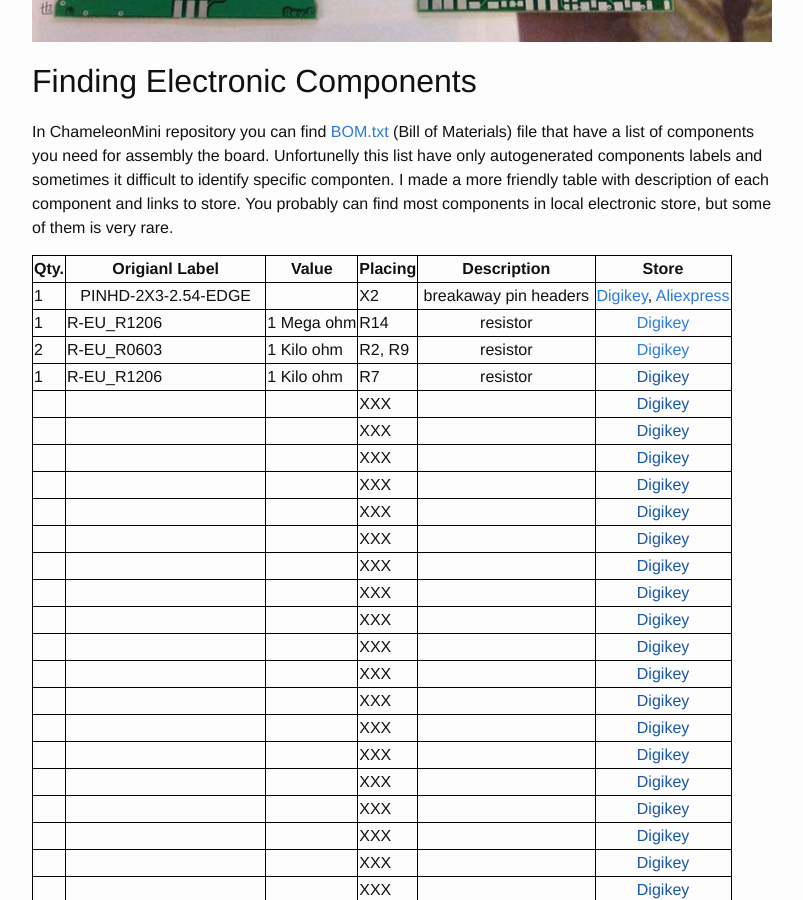
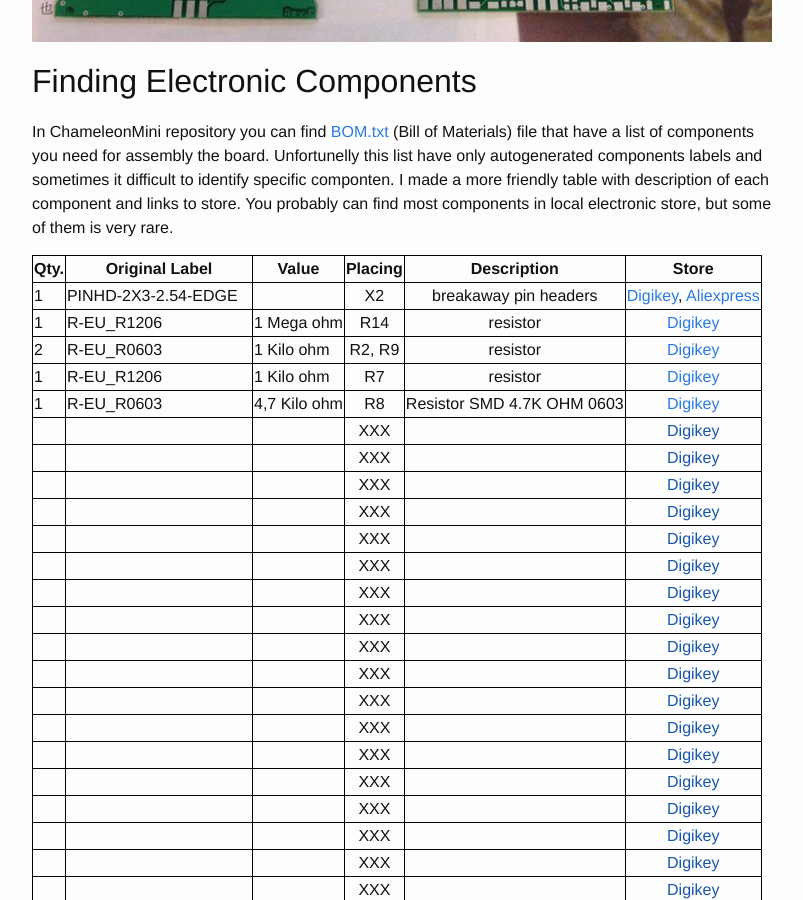
Before and after one commit to zhovner/zhovner.github.com, a Jekyll site: the page built from _posts/2016-04-2-ChameleonMini-assembly-from-scratch.markdown, in a window 1280 px wide and 900 px high, scrolled down 2247 px. Shown: the whole window, without its empty margins (238-1041 px from the left). Built offline with Jekyll 4.4.1, drawn with Linux system fonts in a browser that asks for light colours; comment, search, counter and statistics services are not loaded.

Commit message:
chameleon

```diff
--- a/_posts/2016-04-2-ChameleonMini-assembly-from-scratch.markdown
+++ b/_posts/2016-04-2-ChameleonMini-assembly-from-scratch.markdown
@@ -38,32 +38,32 @@ In ChameleonMini repository you can find [BOM.txt](https://github.com/emsec/Cham
 Unfortunelly this list have only autogenerated components labels and sometimes it difficult to identify specific componten. I made a more friendly table with description of each component and links to store.
 You probably can find most components in local electronic store, but some of them is very rare.
 
-|Qty.|    Origianl Label           | Value     | Placing  |Description           |     Store    |
-|----|-----------------------------|-----------|----------|:--------------------:| :-----------:|
-|1   |     PINHD-2X3-2.54-EDGE     |           |   X2     | breakaway pin headers | [Digikey](http://www.digikey.com/product-search/en?mpart=M22-2010505&vendor=952), [Aliexpress](http://aliexpress.com/item/Free-Shipping-10pcs-40-Pin-1x40-Single-Row-Male-2-54-Breakable-Pin-Header-Connector-Strip/32416951874.html?spm=2114.30010708.3.10.EVbemk&ws_ab_test=searchweb201556_7,searchweb201602_4_10017_10034_10021_507_10022_10032_10020_10009_10008_10018_10019,searchweb201603_1&btsid=8d05ce86-d5b1-42f8-8dc9-c88b6eee3775)        |
-|1   | R-EU_R1206                  | 1 Mega ohm|   R14    | resistor              | [Digikey](http://www.digikey.com/product-detail/en/bourns-inc/CR1206-FX-1004ELF/CR1206-FX-1004ELFCT-ND/3767630)        |
-|2   | R-EU_R0603                  | 1 Kilo ohm|  R2, R9  | resistor              | [Digikey](http://www.digikey.com/product-detail/en/bourns-inc/CR0603-FX-1001HLF/CR0603-FX-1001HLFCT-ND/3925296)        |
-|1   | R-EU_R1206                  | 1 Kilo ohm|   R7     | resistor              |   [Digikey]()        |
-|    |                             |           |   XXX    |                       |   [Digikey]()        |
-|    |                             |           |   XXX    |                       |   [Digikey]()        |
-|    |                             |           |   XXX    |                       |   [Digikey]()        |
-|    |                             |           |   XXX    |                       |   [Digikey]()        |
-|    |                             |           |   XXX    |                       |   [Digikey]()        |
-|    |                             |           |   XXX    |                       |   [Digikey]()        |
-|    |                             |           |   XXX    |                       |   [Digikey]()        |
-|    |                             |           |   XXX    |                       |   [Digikey]()        |
-|    |                             |           |   XXX    |                       |   [Digikey]()        |
-|    |                             |           |   XXX    |                       |   [Digikey]()        |
-|    |                             |           |   XXX    |                       |   [Digikey]()        |
-|    |                             |           |   XXX    |                       |   [Digikey]()        |
-|    |                             |           |   XXX    |                       |   [Digikey]()        |
-|    |                             |           |   XXX    |                       |   [Digikey]()        |
-|    |                             |           |   XXX    |                       |   [Digikey]()        |
-|    |                             |           |   XXX    |                       |   [Digikey]()        |
-|    |                             |           |   XXX    |                       |   [Digikey]()        |
-|    |                             |           |   XXX    |                       |   [Digikey]()        |
-|    |                             |           |   XXX    |                       |   [Digikey]()        |
-|    |                             |           |   XXX    |                       |   [Digikey]()        |
+|Qty.|    Original Label           | Value      | Placing  |Description           |     Store    |
+|----|-----------------------------|------------|:----------:|:--------------------:| :-----------:|
+|1   |PINHD-2X3-2.54-EDGE          |            |   X2     | breakaway pin headers | [Digikey](http://www.digikey.com/product-search/en?mpart=M22-2010505&vendor=952), [Aliexpress](http://aliexpress.com/item/Free-Shipping-10pcs-40-Pin-1x40-Single-Row-Male-2-54-Breakable-Pin-Header-Connector-Strip/32416951874.html?spm=2114.30010708.3.10.EVbemk&ws_ab_test=searchweb201556_7,searchweb201602_4_10017_10034_10021_507_10022_10032_10020_10009_10008_10018_10019,searchweb201603_1&btsid=8d05ce86-d5b1-42f8-8dc9-c88b6eee3775)        |
+|1   |R-EU_R1206                   |1 Mega ohm  |   R14    | resistor              | [Digikey](http://www.digikey.com/product-detail/en/bourns-inc/CR1206-FX-1004ELF/CR1206-FX-1004ELFCT-ND/3767630)        |
+|2   |R-EU_R0603                   |1 Kilo ohm  |  R2, R9  | resistor              | [Digikey](http://www.digikey.com/product-detail/en/bourns-inc/CR0603-FX-1001HLF/CR0603-FX-1001HLFCT-ND/3925296)        |
+|1   |R-EU_R1206                   |1 Kilo ohm  |   R7     | resistor              |   [Digikey](http://www.digikey.com/product-detail/en/bourns-inc/CR1206-FX-1001ELF/CR1206-FX-1001ELFCT-ND/3437914)        |
+|1   |R-EU_R0603                   |4,7 Kilo ohm|   R8     | Resistor SMD 4.7K OHM 0603  |   [Digikey](http://www.digikey.com/product-detail/en/bourns-inc/CR0603-FX-4701ELF/CR0603-FX-4701ELFCT-ND/3740884)        |
+|    |                             |            |   XXX    |                       |   [Digikey]()        |
+|    |                             |            |   XXX    |                       |   [Digikey]()        |
+|    |                             |            |   XXX    |                       |   [Digikey]()        |
+|    |                             |            |   XXX    |                       |   [Digikey]()        |
+|    |                             |            |   XXX    |                       |   [Digikey]()        |
+|    |                             |            |   XXX    |                       |   [Digikey]()        |
+|    |                             |            |   XXX    |                       |   [Digikey]()        |
+|    |                             |            |   XXX    |                       |   [Digikey]()        |
+|    |                             |            |   XXX    |                       |   [Digikey]()        |
+|    |                             |            |   XXX    |                       |   [Digikey]()        |
+|    |                             |            |   XXX    |                       |   [Digikey]()        |
+|    |                             |            |   XXX    |                       |   [Digikey]()        |
+|    |                             |            |   XXX    |                       |   [Digikey]()        |
+|    |                             |            |   XXX    |                       |   [Digikey]()        |
+|    |                             |            |   XXX    |                       |   [Digikey]()        |
+|    |                             |            |   XXX    |                       |   [Digikey]()        |
+|    |                             |            |   XXX    |                       |   [Digikey]()        |
+|    |                             |            |   XXX    |                       |   [Digikey]()        |
+|    |                             |            |   XXX    |                       |   [Digikey]()        |
 {:.mbtablestyle}
 
 
```
